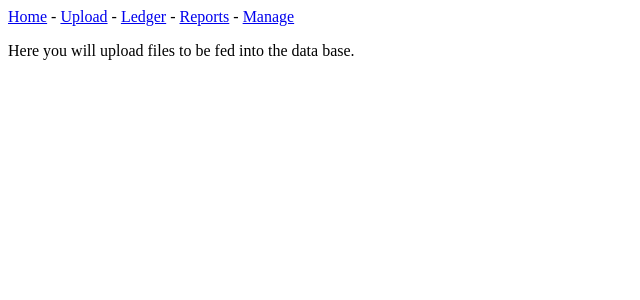
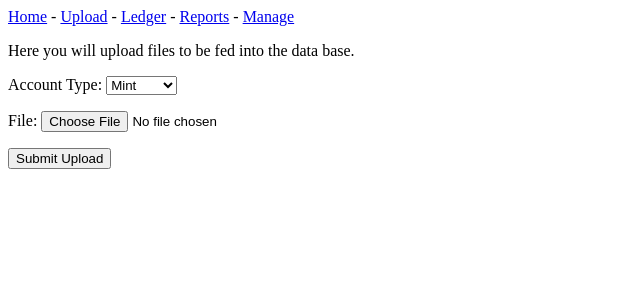
Before and after one commit to calebcrouse3/ledgered, a Django app: page /upload in a window 1280 px wide. Shown: the top 300 px of the page, without its empty margins (0-640 px from the left). Run offline with Django 3.2, Linux system fonts and the light colour scheme.

Commit message:
file uploads being accepted

```diff
--- a/ledgered/ledgered_app/forms.py
+++ b/ledgered/ledgered_app/forms.py
@@ -1,20 +1,30 @@
 from django import forms
+from .models import FileUpload, Entry
 
 
-# define plugin types
-AMAZON = "A"
-MINT = "M"
+class FileUploadForm(forms.ModelForm):
+    class Meta:
+        model = FileUpload
+        fields = ['account_type', 'file']
+        labels = {
+            'account_type': 'Account Type',
+            'file': 'File',
+        }
 
-PLUGINS = [
-    (AMAZON, "Amazon"),
-    (MINT, "Mint"),
-]
 
-class FileUpload():
-    """An external file upload"""
-    account_type = forms.CharField(
-        max_length=2,
-        choices=PLUGINS,
-        default=MINT,
-    )
-    file = forms.FileField()
+class EntryForm(forms.ModelForm):
+    class Meta:
+        model = Entry
+        fields = [
+            'date',
+            'entry_type',
+            'amount',
+            'account',
+            'original_description',
+            'pretty_description',
+            'category',
+            'subcategory',
+        ]
+        labels = {
+            'date': 'Date'
+        }
--- a/ledgered/ledgered_app/models.py
+++ b/ledgered/ledgered_app/models.py
@@ -31,3 +31,21 @@ class Description(models.Model):
     is_identity = models.BooleanField()
     description = models.CharField(max_length=200)
     phrase_match = models.CharField(max_length=200)
+
+
+# define plugin types
+AMAZON = "A"
+MINT = "M"
+
+PLUGINS = [
+    (AMAZON, "Amazon"),
+    (MINT, "Mint"),
+]
+
+class FileUpload(models.Model):
+    account_type = models.CharField(
+        max_length=2,
+        choices=PLUGINS,
+        default=MINT,
+    )
+    file = models.FileField()
--- a/ledgered/ledgered_app/templates/ledgered_app/upload.html
+++ b/ledgered/ledgered_app/templates/ledgered_app/upload.html
@@ -2,4 +2,11 @@
 
 {% block content %}
 <p>Here you will upload files to be fed into the data base.</p>
+
+<form action="{% url 'ledgered_app:upload' %}" method='post', enctype=multipart/form-data>
+    {% csrf_token %}
+    {{ form.as_p }}
+    <button name="submit">Submit Upload</button>
+  </form>
+
 {% endblock content %}
--- /dev/null
+++ b/ledgered/ledgered_app/templates/ledgered_app/upload_success.html
@@ -0,0 +1,5 @@
+{% extends "ledgered_app/base.html" %}
+
+{% block content %}
+<p>Success! We uploaded your file and added its contents to our database.</p>
+{% endblock content %}
--- /dev/null
+++ b/ledgered/ledgered_app/test_resources/mint_transactions.csv
@@ -0,0 +1 @@
+add,test,date,here
--- a/ledgered/ledgered_app/urls.py
+++ b/ledgered/ledgered_app/urls.py
@@ -11,4 +11,5 @@ urlpatterns = [
     path('ledger', views.ledger, name='ledger'),
     path('reports', views.reports, name='reports'),
     path('manage', views.manage, name='manage'),
+    path('upload_success', views.upload_success, name='upload_success'),
 ]
--- a/ledgered/ledgered_app/views.py
+++ b/ledgered/ledgered_app/views.py
@@ -1,4 +1,6 @@
-from django.shortcuts import render
+from django.shortcuts import render, redirect
+
+from .forms import FileUploadForm
 
 # Create your views here.
 def index(request):
@@ -6,9 +8,31 @@ def index(request):
     return render(request, 'ledgered_app/index.html')
 
 
+def handle_uploaded_file(file, account_type=None):
+    """Function to process file contents into the data base."""
+    assert file
+
+
 def upload(request):
     """Page to upload transaction files."""
-    return render(request, 'ledgered_app/upload.html')
+
+    if request.method == 'POST':
+        print("$ HEY this printed")
+        form = FileUploadForm(request.POST, request.FILES)
+        if form.is_valid():
+            print("$ FORM is valid")
+            handle_uploaded_file(request.FILES['file']) # todo also pass in the file type paramters: request.POST['access the form contents?']
+            return redirect('ledgered_app:upload_success')
+    else:
+        form = FileUploadForm()
+
+    context = {'form': form}
+    return render(request, 'ledgered_app/upload.html', context)
+
+
+def upload_success(request):
+    """Successful Upload"""
+    return render(request, 'ledgered_app/upload_success.html')
 
 
 def ledger(request):
```
